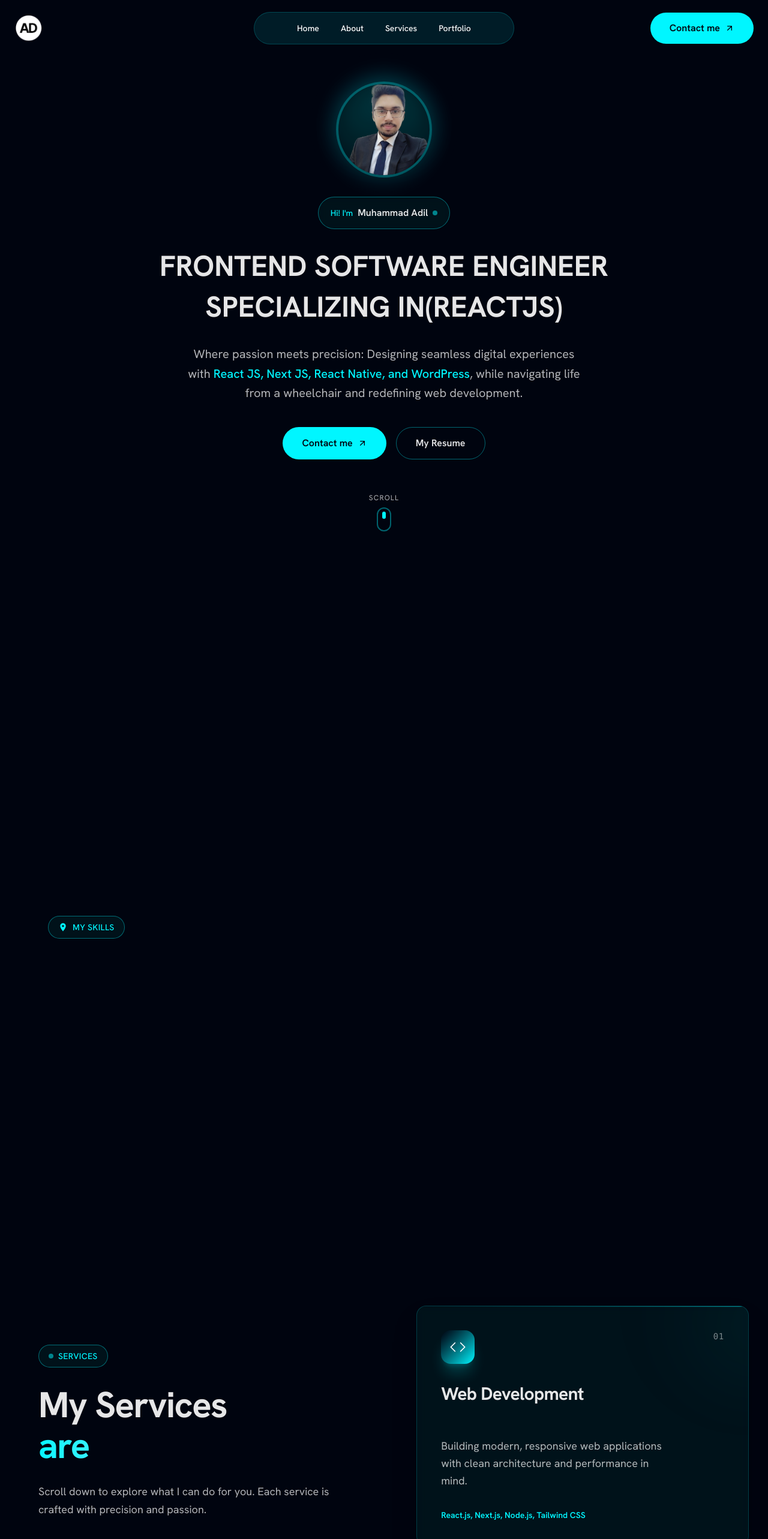
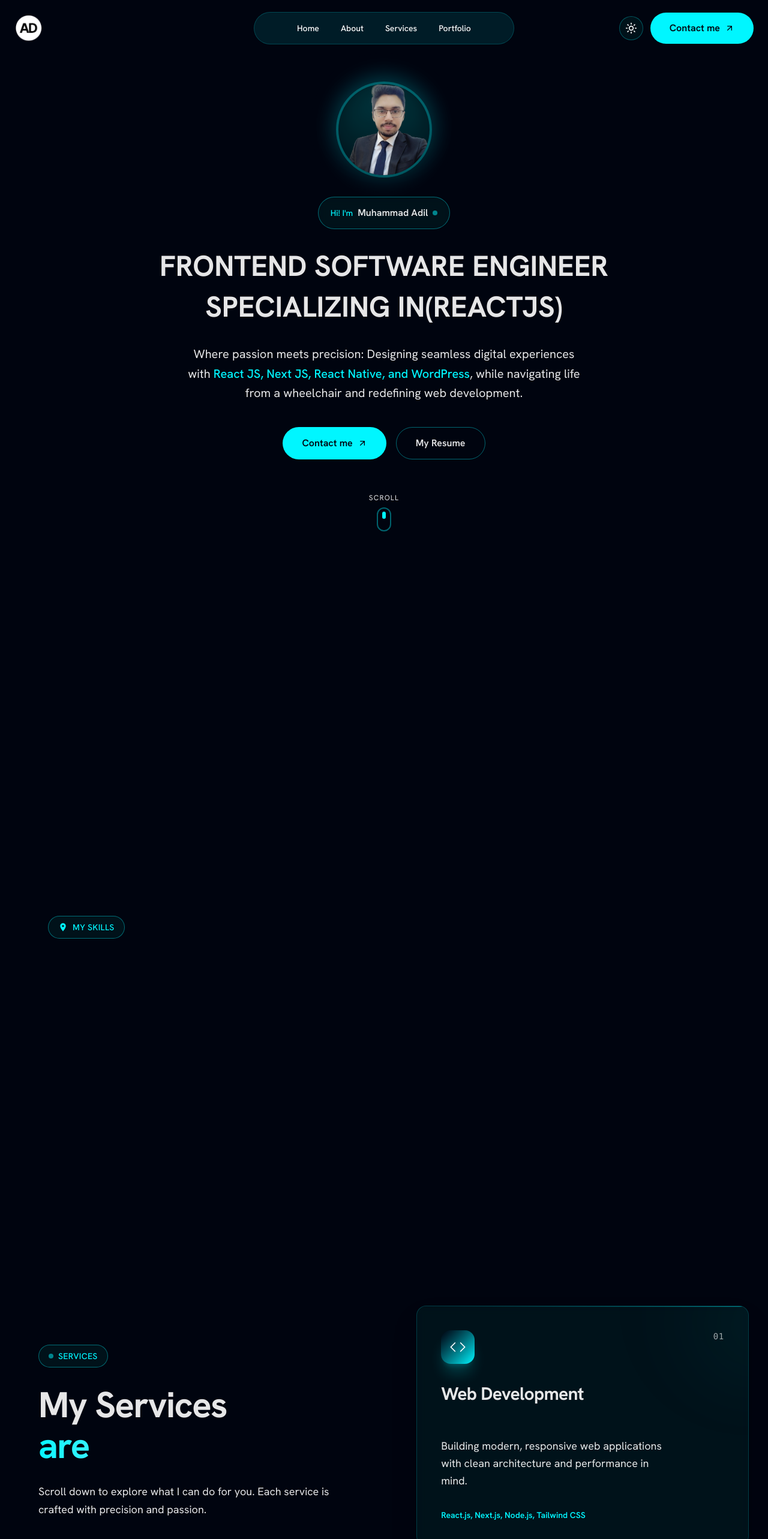
Before and after one commit to adilisani1/portfolio, a Next.js app: page / in a window 1280 px wide. Shown: the top 2566 px of the page at 60% size. Built offline with nearby package versions, Linux system fonts and the light colour scheme; a web font is replaced by a local one.

Commit message:
Light mode updated

```diff
--- a/src/app/components/About.jsx
+++ b/src/app/components/About.jsx
@@ -232,12 +232,12 @@ function About() {
                     </h2>
 
                     <div className="grid md:grid-cols-2 gap-8 max-w-5xl">
-                        <p className="text-dimWhite text-lg leading-relaxed">
+                        <p className=" text-lg leading-relaxed">
                             I'm a <span className="font-medium">MERN stack developer</span> who loves working with
                             React.js, Next.js, React Native, and WordPress. I've spent the last few years diving deep into front-end
                             development, building clean, fast, and user-friendly websites and apps.
                         </p>
-                        <p className="text-dimWhite text-lg leading-relaxed">
+                        <p className=" text-lg leading-relaxed">
                             Living with <span className="font-medium">Muscular Dystrophy</span> and being a wheelchair user
                             for the past 10 years has not only shaped my abilities but also fueled my drive to create and break new
                             ground. I believe that{" "}
--- a/src/app/components/Header.jsx
+++ b/src/app/components/Header.jsx
@@ -91,7 +91,7 @@ function Hero() {
 
                 <p
                     ref={descRef}
-                    className="text-dimWhite text-lg md:text-xl max-w-2xl mx-auto mb-10 leading-relaxed font-hanken"
+                    className=" text-lg md:text-xl max-w-2xl mx-auto mb-10 leading-relaxed font-hanken"
                 >
                     Where passion meets precision: Designing seamless digital experiences with{" "}
                     <span className="text-secondary font-medium">React JS, Next JS, React Native, and WordPress</span>, while
@@ -116,7 +116,7 @@ function Hero() {
                 </div>
 
                 <div className="mt-14 flex justify-center">
-                    <div className="flex flex-col items-center gap-2 text-dimWhite">
+                    <div className="flex flex-col items-center gap-2 ">
                         <span className="text-xs uppercase tracking-widest">Scroll</span>
                         <div className="w-6 h-10 rounded-full border-2 border-secondary/40 flex justify-center pt-2">
                             <div className="w-1.5 h-3 bg-secondary rounded-full animate-bounce" />
--- a/src/app/components/Navbar.jsx
+++ b/src/app/components/Navbar.jsx
@@ -75,8 +75,7 @@ function Navbar() {
 
     return (
         <nav
-            className={`absolute top-0 left-0 right-0 z-50 transition-all duration-300 ${isScrolled ? "bg-primary/90 backdrop-blur-md py-3" : "bg-transparent py-5"
-                }`}
+            className={`absolute top-0 left-0 right-0 z-50 transition-all duration-300 ${isScrolled ? `${theme === "dark" ? "bg-primary/90" : "bg-white/90"} backdrop-blur-md py-3` : "bg-transparent py-5"}`}
         >
             <div className="max-w-7xl mx-auto px-6 flex items-center justify-between">
                 <div className="flex-1">
@@ -109,65 +108,25 @@ function Navbar() {
                             {link.name}
                         </button>
                     ))}
-                    {/* <div className="flex items-center gap-3">
+                </div>
+                <div className="flex-1 flex justify-end items-center gap-3">
                     <button
+                        type="button"
                         onClick={toggleTheme}
-                            className={`nav-item cursor-pointer w-10 h-10 rounded-full border border-secondary/30 flex items-center justify-center hover:bg-dimBlue hover:border-secondary/50 transition-all duration-300 group ${theme === "dark" ? "bg-dimBlue" : "bg-gray-200/30"}`}
-                            aria-label="Toggle theme"
+                        className={`nav-item hidden md:inline-flex cursor-pointer w-10 h-10 rounded-full border border-secondary/30 items-center justify-center hover:border-secondary/60 transition-all duration-300 ${theme === "dark" ? "bg-dimBlue text-white" : "bg-secondary/10 text-primary"}`}
+                        aria-label={theme === "dark" ? "Switch to light mode" : "Switch to dark mode"}
                     >
                         {theme === "dark" ? (
-                                <svg
-                                    className={`w-5 h-5  group-hover:text-yellow-400 transition-colors ${theme === "light" ? "text-black" : "text-white"}`}
-                                    fill="none"
-                                    stroke="currentColor"
-                                    viewBox="0 0 24 24"
-                                >
-                                    <circle cx="12" cy="12" r="5" strokeWidth="2" />
-                                    <path
-                                        strokeLinecap="round"
-                                        strokeWidth="2"
-                                        d="M12 1v2M12 21v2M4.22 4.22l1.42 1.42M18.36 18.36l1.42 1.42M1 12h2M21 12h2M4.22 19.78l1.42-1.42M18.36 5.64l1.42-1.42"
-                                    />
+                            <svg className="w-5 h-5" fill="none" stroke="currentColor" viewBox="0 0 24 24">
+                                <circle cx="12" cy="12" r="4" strokeWidth="2" />
+                                <path strokeLinecap="round" strokeWidth="2" d="M12 2v2M12 20v2M4.93 4.93l1.41 1.41M17.66 17.66l1.41 1.41M2 12h2M20 12h2M4.93 19.07l1.41-1.41M17.66 6.34l1.41-1.41" />
                             </svg>
                         ) : (
-                                <svg
-                                        className={`w-5 h-5  transition-colors ${theme === "light" ? "text-black" : "text-white"}`}
-                                    fill="none"
-                                    stroke="currentColor"
-                                    viewBox="0 0 24 24"
-                                >
-                                    <path
-                                        strokeLinecap="round"
-                                        strokeLinejoin="round"
-                                        strokeWidth="2"
-                                        d="M20.354 15.354A9 9 0 018.646 3.646 9.003 9.003 0 0012 21a9.003 9.003 0 008.354-5.646z"
-                                    />
+                            <svg className="w-5 h-5" fill="none" stroke="currentColor" viewBox="0 0 24 24">
+                                <path strokeLinecap="round" strokeLinejoin="round" strokeWidth="2" d="M20.354 15.354A9 9 0 018.646 3.646 9.003 9.003 0 0012 21a9.003 9.003 0 008.354-5.646z" />
                             </svg>
                         )}
                     </button>
-
-                        <button
-                            onClick={() => setIsMobileMenuOpen(!isMobileMenuOpen)}
-                            className="nav-item cursor-pointer md:hidden w-10 h-10 rounded-full bg-dimBlue border border-secondary/30 flex items-center justify-center hover:bg-secondary/20 transition-all duration-300"
-                            aria-label="Toggle menu"
-                        >
-                            <div className="flex flex-col gap-1.5">
-                                <span
-                                    className={`w-5 h-0.5 bg-gray-300 transition-all duration-300 ${isMobileMenuOpen ? "rotate-45 translate-y-2" : ""
-                                        }`}
-                                />
-                                <span
-                                    className={`w-5 h-0.5 bg-gray-300 transition-all duration-300 ${isMobileMenuOpen ? "opacity-0" : ""}`}
-                                />
-                                <span
-                                    className={`w-5 h-0.5 bg-gray-300 transition-all duration-300 ${isMobileMenuOpen ? "-rotate-45 -translate-y-2" : ""
-                                        }`}
-                                />
-                            </div>
-                        </button>
-                    </div> */}
-                </div>
-                <div className="flex-1 flex justify-end items-center">
                     <button
                         type="button"
                         onClick={() => scrollToSection("#contact")}
@@ -208,7 +167,7 @@ function Navbar() {
 
             {/* Mobile menu */}
             <div
-                className={`md:hidden absolute top-full left-0 right-0 bg-primary/95 backdrop-blur-md border-b border-secondary/20 transition-all duration-300 overflow-hidden ${isMobileMenuOpen ? "max-h-[480px] py-4" : "max-h-0 py-0"}`}
+                className={`md:hidden absolute top-full left-0 right-0 backdrop-blur-md border-b border-secondary/20 transition-all duration-300 overflow-hidden ${theme === "dark" ? "bg-primary/95" : "bg-white/95"} ${isMobileMenuOpen ? "max-h-[640px] py-4" : "max-h-0 py-0"}`}
             >
                 <div className="flex flex-col items-stretch gap-1 px-6">
                     {navLinks.map((link) => (
@@ -221,6 +180,24 @@ function Navbar() {
                             {link.name}
                         </button>
                     ))}
+                    <button
+                        type="button"
+                        onClick={toggleTheme}
+                        className={`mt-2 w-full py-3 px-4 inline-flex items-center justify-between rounded-lg border border-secondary/20 hover:border-secondary/50 transition-all duration-300 text-sm font-medium ${theme === "dark" ? "text-white" : "text-black"}`}
+                        aria-label={theme === "dark" ? "Switch to light mode" : "Switch to dark mode"}
+                    >
+                        <span>{theme === "dark" ? "Light mode" : "Dark mode"}</span>
+                        {theme === "dark" ? (
+                            <svg className="w-5 h-5 text-secondary" fill="none" stroke="currentColor" viewBox="0 0 24 24">
+                                <circle cx="12" cy="12" r="4" strokeWidth="2" />
+                                <path strokeLinecap="round" strokeWidth="2" d="M12 2v2M12 20v2M4.93 4.93l1.41 1.41M17.66 17.66l1.41 1.41M2 12h2M20 12h2M4.93 19.07l1.41-1.41M17.66 6.34l1.41-1.41" />
+                            </svg>
+                        ) : (
+                            <svg className="w-5 h-5 text-secondary" fill="none" stroke="currentColor" viewBox="0 0 24 24">
+                                <path strokeLinecap="round" strokeLinejoin="round" strokeWidth="2" d="M20.354 15.354A9 9 0 018.646 3.646 9.003 9.003 0 0012 21a9.003 9.003 0 008.354-5.646z" />
+                            </svg>
+                        )}
+                    </button>
                     <button
                         type="button"
                         onClick={() => scrollToSection("#contact")}
--- a/src/app/components/Portfolio.jsx
+++ b/src/app/components/Portfolio.jsx
@@ -1,6 +1,6 @@
 "use client"
 
-import { useRef, useState, useLayoutEffect } from "react"
+import { useRef, useState, useLayoutEffect, useContext } from "react"
 import Link from "next/link"
 import gsap from "gsap"
 import { ScrollTrigger } from "gsap/ScrollTrigger"
@@ -11,6 +11,7 @@ if (typeof window !== "undefined") {
 }
 
 import { projects } from "../../../assets/assets"
+import { ThemeContext } from "../context/ThemeContext"
 
 function Portfolio({
     viewMoreText = "View Project",
@@ -21,6 +22,7 @@ function Portfolio({
     headingHighlight = "Projects",
     description = "Showcasing my recent work in web development, creating digital experiences that combine functionality with stunning design.",
 }) {
+    const { theme } = useContext(ThemeContext)
     const visibleProjects = typeof limit === "number" ? projects.slice(0, limit) : projects
     const component = useRef(null)
     const itemsRef = useRef([])
@@ -202,7 +204,7 @@ function Portfolio({
                                     </div>
 
                                     <div className="flex items-center gap-2  font-semibold group-hover:gap-3 transition-all duration-300">
-                                        <span className="text-sm md:text-base">{viewMoreText}</span>
+                                        <span className={`text-sm md:text-base px-3 py-1 rounded-full transition-colors duration-300 ${theme === "light" ? "bg-secondary/10 text-secondary" : ""}`}>{viewMoreText}</span>
                                         <div
                                             className="w-8 h-8 rounded-full bg-gradient-to-tl from-primary to-secondary flex items-center justify-center group-hover:scale-110 transition-transform duration-300"
                                         >
@@ -219,7 +221,11 @@ function Portfolio({
                     <div className="flex justify-center px-6 md:px-12 py-12 border-t border-secondary/20">
                         <Link
                             href="/portfolio"
-                            className="group inline-flex cursor-pointer items-center gap-2 px-8 py-2.5 font-semibold rounded-full bg-secondary text-primary hover:bg-cyan-300 transition-all duration-300 hover:shadow-[0_0_30px_rgba(0,246,255,0.2)]"
+                            className={`group inline-flex cursor-pointer items-center gap-2 px-8 py-2.5 font-semibold rounded-full bg-secondary transition-all duration-300 ${
+                                theme === "light"
+                                    ? "text-white hover:bg-[#0e7490] hover:shadow-[0_0_30px_rgba(8,145,178,0.35)]"
+                                    : "text-primary hover:bg-cyan-300 hover:shadow-[0_0_30px_rgba(0,246,255,0.2)]"
+                            }`}
                         >
                             View All Projects
                             <svg
--- a/src/app/components/Services.jsx
+++ b/src/app/components/Services.jsx
@@ -93,7 +93,7 @@ function Services() {
                                 are
                             </span>
                         </h2>
-                        <p className="mt-8 text-lg text-dimWhite leading-relaxed">
+                        <p className="mt-8 text-lg  leading-relaxed">
                             Scroll down to explore what I can do for you. Each service is crafted with precision and passion.
                         </p>
                         <div className="mt-12 flex items-center gap-4">
@@ -139,13 +139,13 @@ function Services() {
                                                 >
                                                     <Icon className="w-7 h-7 text-white" strokeWidth={1.5} />
                                                 </div>
-                                                <span className="text-dimWhite text-sm font-mono tracking-wider opacity-70">0{service.id}</span>
+                                                <span className=" text-sm font-mono tracking-wider opacity-70">0{service.id}</span>
                                             </div>
                                             <h3 className="text-2xl lg:text-3xl font-bold  tracking-tight">{service.title}</h3>
                                         </div>
 
                                         <div className="relative z-10">
-                                            <p className="text-dimWhite text-base lg:text-lg leading-relaxed max-w-sm">
+                                            <p className="text-base lg:text-lg leading-relaxed max-w-sm">
                                                 {service.description}
                                             </p>
                                             <p
```
Lines whose indentation alone changed are shown as unchanged.
